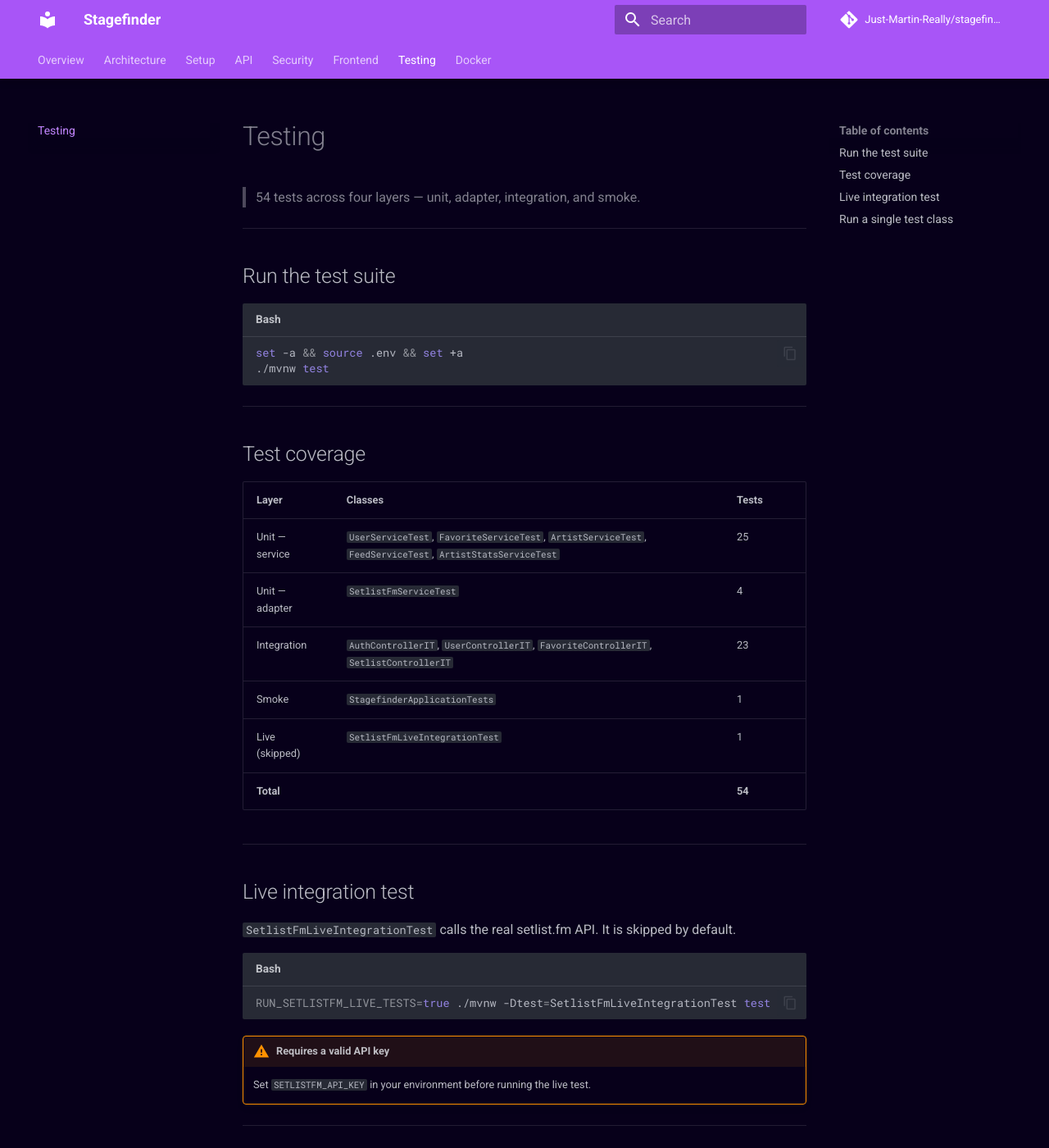
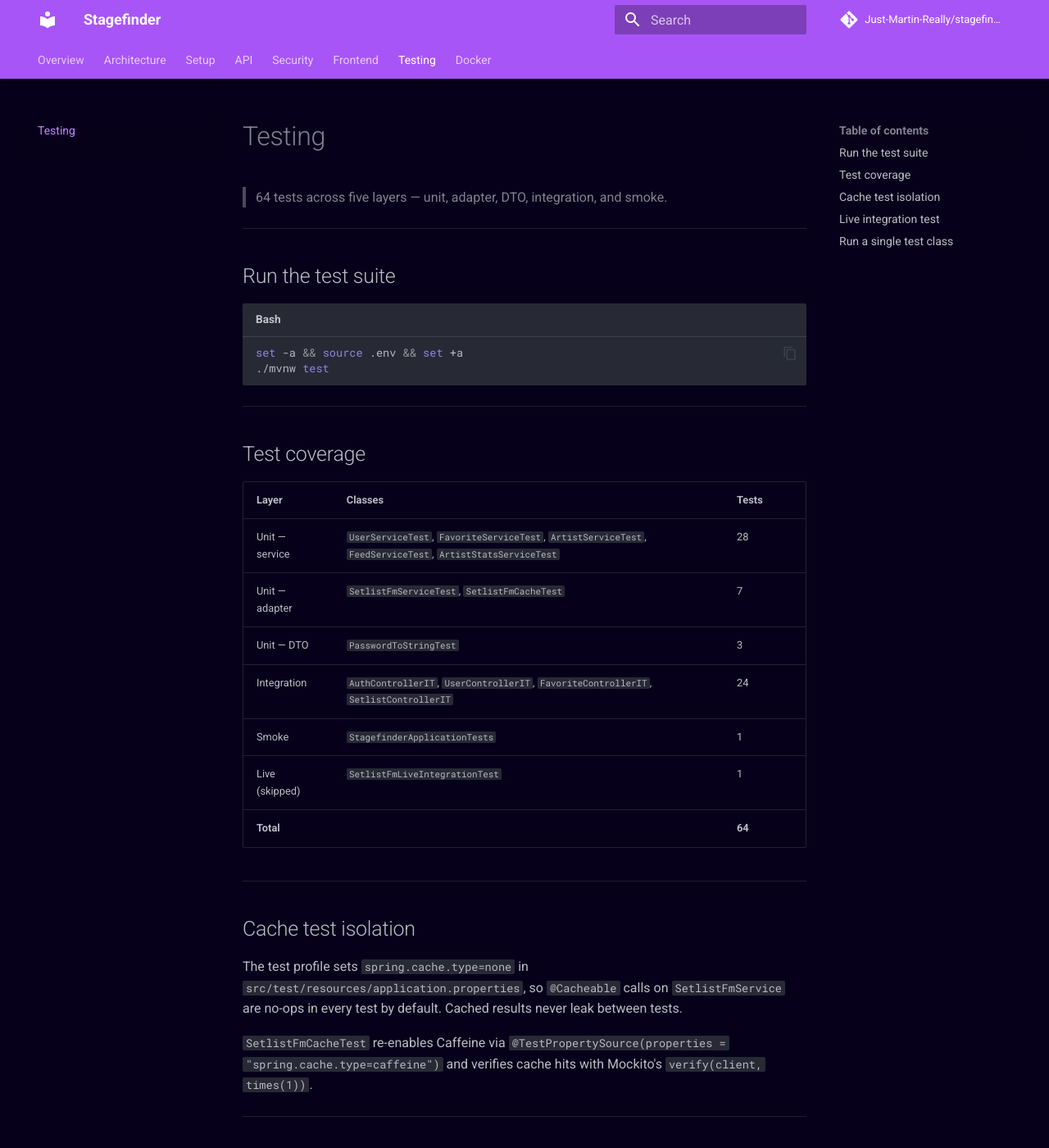
Before and after one commit to Just-Martin-Really/stagefinder, an MkDocs documentation site: the page built from docs/testing.md, in a window 1280 px wide and 1400 px high. Shown: the whole window at 82% size. Built offline with MkDocs 1.6.1 and Material for MkDocs 9.7.7, drawn with Linux system fonts in a browser that asks for light colours; comment, search, counter and statistics services are not loaded.

Commit message:
docs: document setlist.fm caching + refresh test counts
- Add Caching section to architecture.md with cache names, methods, TTLs,
  and the rationale for excluding searchArtists; clarify the Artist bullet
  under Domain model so "cached by mbid" is not confused with the new
  in-memory cache
- Rewrite the cache note in api.md so it reflects both call sites of
  getArtist (favorite creation and stats) and links into architecture.md
- Update testing.md: total 54 -> 64, add SetlistFmCacheTest row, add the
  previously unlisted PasswordToStringTest as its own DTO unit-test row,
  describe the spring.cache.type=none test default and how the cache test
  opts back in

```diff
--- a/docs/testing.md
+++ b/docs/testing.md
@@ -1,6 +1,6 @@
 # Testing
 
-> 54 tests across four layers — unit, adapter, integration, and smoke.
+> 64 tests across five layers — unit, adapter, DTO, integration, and smoke.
 
 ---
 
@@ -17,12 +17,21 @@
 
 | Layer | Classes | Tests |
 |-------|---------|-------|
-| Unit — service | `UserServiceTest`, `FavoriteServiceTest`, `ArtistServiceTest`, `FeedServiceTest`, `ArtistStatsServiceTest` | 25 |
-| Unit — adapter | `SetlistFmServiceTest` | 4 |
-| Integration | `AuthControllerIT`, `UserControllerIT`, `FavoriteControllerIT`, `SetlistControllerIT` | 23 |
+| Unit — service | `UserServiceTest`, `FavoriteServiceTest`, `ArtistServiceTest`, `FeedServiceTest`, `ArtistStatsServiceTest` | 28 |
+| Unit — adapter | `SetlistFmServiceTest`, `SetlistFmCacheTest` | 7 |
+| Unit — DTO | `PasswordToStringTest` | 3 |
+| Integration | `AuthControllerIT`, `UserControllerIT`, `FavoriteControllerIT`, `SetlistControllerIT` | 24 |
 | Smoke | `StagefinderApplicationTests` | 1 |
 | Live (skipped) | `SetlistFmLiveIntegrationTest` | 1 |
-| **Total** | | **54** |
+| **Total** | | **64** |
+
+---
+
+## Cache test isolation
+
+The test profile sets `spring.cache.type=none` in `src/test/resources/application.properties`, so `@Cacheable` calls on `SetlistFmService` are no-ops in every test by default. Cached results never leak between tests.
+
+`SetlistFmCacheTest` re-enables Caffeine via `@TestPropertySource(properties = "spring.cache.type=caffeine")` and verifies cache hits with Mockito's `verify(client, times(1))`.
 
 ---
 
```
Also changed, not shown: docs/api.md (+1 -1 lines), docs/architecture.md (+14 -1 lines).
